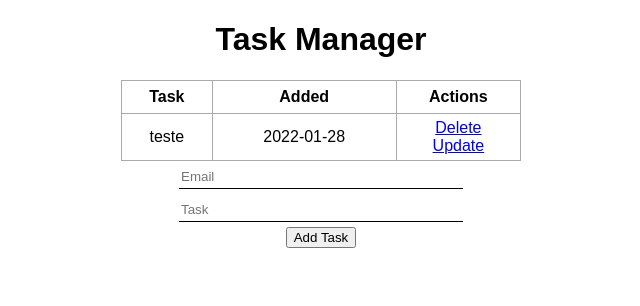
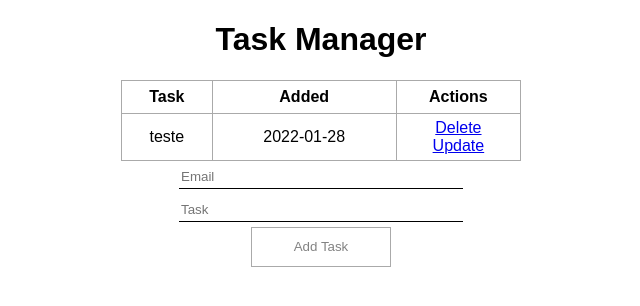
Before and after one commit to map3101/flask-todo, a Flask app: page / in a window 1280 px wide. Shown: the top 306 px of the page, without its empty margins (319-959 px from the left). Run offline with Flask 2, Linux system fonts and the light colour scheme; data comes from the database, SQL or seed files in the repository.

Commit message:
Style: Melhora css do botão de adicionar tarefa

```diff
--- a/static/css/main.css
+++ b/static/css/main.css
@@ -39,3 +39,19 @@ td {
     border: none;
     border-bottom: 1px solid black;
 }
+
+#addButton {
+    width: 140px;
+    height: 40px;
+    border-radius: 0;
+    cursor: pointer;
+    border: 1px solid #aaa;
+    color: #838383;
+    background: white;
+    transition: all 0.2s;
+}
+
+#addButton:hover {
+    background: #aaa;
+    color: white;
+}
--- a/templates/index.html
+++ b/templates/index.html
@@ -35,7 +35,7 @@
         <input placeholder="Email" type="email" name="email" id="email">
         <input placeholder="Task" type="text" name="content" id="content">
         <br>
-        <input type="submit" value="Add Task">
+        <input type="submit" value="Add Task" id="addButton">
     </form>
 </div>
 {% endblock %}
```
